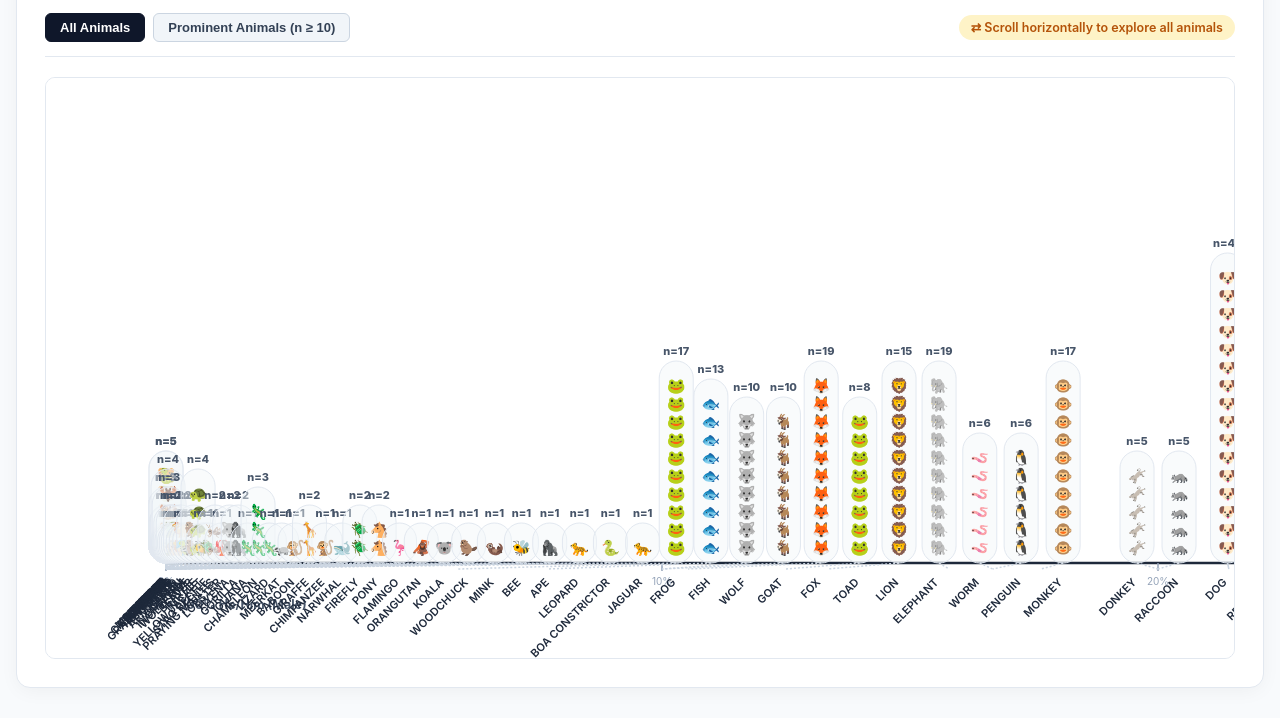
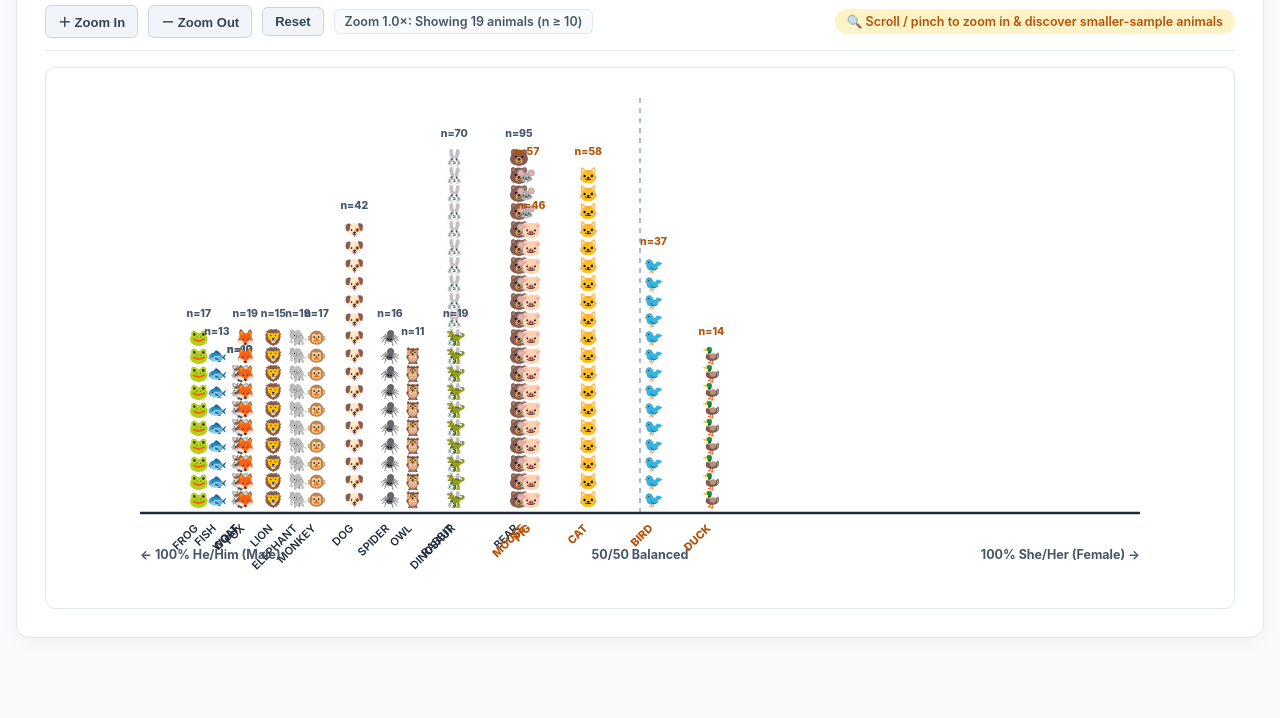
Before and after one commit to sarojiniswaminathan/assignment2_bearswillbeboys, a plain HTML site: page index.html in a window 1280 px wide. Shown: the part 121-839 px from the top of the page. After the commit the page ends 800 px from the top, so only its background shows below. Drawn offline with nearby package versions, Linux system fonts and the light colour scheme.

Commit message:
Remove oval backgrounds from animal icon stacks

```diff
--- a/index.html
+++ b/index.html
@@ -2,7 +2,7 @@
 <html lang="en">
 <head>
   <meta charset="UTF-8">
-  <title>Bears Will Be Boys: Animal Gender Scale</title>
+  <title>Bears Will Be Boys: Animal Gender Scale (Semantic Zoom)</title>
   <script src="https://d3js.org/d3.v7.min.js"></script>
   <style>
     :root {
@@ -17,14 +17,14 @@
 
     body {
       margin: 0;
-      padding: 30px 16px;
+      padding: 24px 16px;
       font-family: -apple-system, BlinkMacSystemFont, "Segoe UI", Roboto, Helvetica, Arial, sans-serif;
       background-color: var(--bg);
       color: var(--text-main);
     }
 
     .container {
-      max-width: 1280px;
+      max-width: 1200px;
       margin: 0 auto;
       background: var(--card-bg);
       padding: 28px;
@@ -34,7 +34,7 @@
     }
 
     header {
-      margin-bottom: 16px;
+      margin-bottom: 14px;
     }
 
     h1 {
@@ -55,20 +55,21 @@
       display: flex;
       justify-content: space-between;
       align-items: center;
-      margin-top: 16px;
-      padding-bottom: 14px;
+      margin-top: 14px;
+      padding-bottom: 12px;
       border-bottom: 1px solid var(--border-color);
     }
 
-    .button-group {
+    .controls-group {
       display: flex;
-      gap: 8px;
+      align-items: center;
+      gap: 10px;
     }
 
-    .filter-btn {
+    .btn {
       background: #f1f5f9;
       border: 1px solid #cbd5e1;
-      padding: 6px 14px;
+      padding: 6px 12px;
       font-size: 13px;
       border-radius: 6px;
       cursor: pointer;
@@ -77,13 +78,21 @@
       transition: all 0.15s ease;
     }
 
-    .filter-btn.active {
-      background: #0f172a;
-      color: #ffffff;
-      border-color: #0f172a;
+    .btn:hover {
+      background: #e2e8f0;
     }
 
-    .scroll-hint {
+    .zoom-level-badge {
+      font-size: 12.5px;
+      font-weight: 600;
+      color: #475569;
+      background: #f8fafc;
+      padding: 4px 10px;
+      border-radius: 6px;
+      border: 1px solid #e2e8f0;
+    }
+
+    .zoom-instruction {
       font-size: 12.5px;
       color: #b45309;
       background: #fef3c7;
@@ -92,36 +101,25 @@
       font-weight: 600;
       display: inline-flex;
       align-items: center;
-      gap: 5px;
+      gap: 6px;
     }
 
-    /* Horizontally scrollable chart viewport */
-    #chart-scroll-container {
+    #chart-wrapper {
       position: relative;
-      margin-top: 20px;
-      overflow-x: auto;
-      overflow-y: hidden;
+      margin-top: 16px;
       border: 1px solid var(--border-color);
       border-radius: 10px;
       background: #ffffff;
-      scrollbar-width: thin;
-      scrollbar-color: #94a3b8 #f1f5f9;
+      overflow: hidden;
+      cursor: grab;
     }
 
-    #chart-scroll-container::-webkit-scrollbar {
-      height: 10px;
-    }
-    #chart-scroll-container::-webkit-scrollbar-track {
-      background: #f1f5f9;
-    }
-    #chart-scroll-container::-webkit-scrollbar-thumb {
-      background: #94a3b8;
-      border-radius: 5px;
+    #chart-wrapper:active {
+      cursor: grabbing;
     }
 
     svg {
       display: block;
-      overflow: visible;
     }
 
     /* Tooltip */
@@ -193,7 +191,7 @@
     }
 
     .animal-stack:hover {
-      opacity: 0.8;
+      opacity: 0.75;
     }
   </style>
 </head>
@@ -203,27 +201,26 @@
   <header>
     <h1>Bears Will Be Boys: Animal Gender Scale</h1>
     <p class="subtitle">
-      Horizontal position represents pronoun progression from 100% He/Him (Male) to 100% She/Her (Female).
-      Stack height indicates total books recorded ($n$).
+      Horizontal scale: Male (0% Female) to Female (100% Female)[cite: 2]. Stack height indicates total books recorded ($n$)[cite: 2].
     </p>
     <div class="toolbar">
-      <div class="button-group">
-        <!-- "All Animals" is active by default -->
-        <button class="filter-btn active" id="btn-all">All Animals</button>
-        <button class="filter-btn" id="btn-prominent">Prominent Animals (n &ge; 10)</button>
+      <div class="controls-group">
+        <button class="btn" id="btn-zoom-in">＋ Zoom In</button>
+        <button class="btn" id="btn-zoom-out">－ Zoom Out</button>
+        <button class="btn" id="btn-zoom-reset">Reset</button>
+        <span class="zoom-level-badge" id="visible-count-badge">Showing 19 animals (n &ge; 10)</span>
       </div>
-      <div class="scroll-hint">⇄ Scroll horizontally to explore all animals</div>
+      <div class="zoom-instruction">🔍 Scroll / pinch to zoom in &amp; discover smaller-sample animals</div>
     </div>
   </header>
 
-  <div id="chart-scroll-container">
+  <div id="chart-wrapper">
     <svg id="chart"></svg>
     <div id="tooltip" class="tooltip"></div>
   </div>
 </div>
 
 <script>
-// Icon dictionary mapping all 119 animals in the dataset
 const animalIcons = {
   bear: '🐻', rabbit: '🐰', cat: '🐱', mouse: '🐭', pig: '🐷',
   dog: '🐶', bird: '🐦', dinosaur: '🦖', elephant: '🐘', fox: '🦊',
@@ -253,6 +250,36 @@ const animalIcons = {
 
 const evenFive = new Set(["bird", "duck", "cat", "mouse", "pig"]);
 
+const containerEl = document.getElementById("chart-wrapper");
+const width = 1140;
+const height = 540;
+const margin = { top: 50, right: 70, bottom: 95, left: 70 };
+const innerWidth = width - margin.left - margin.right;
+const innerHeight = height - margin.top - margin.bottom;
+
+const svg = d3.select("#chart")
+  .attr("viewBox", `0 0 ${width} ${height}`)
+  .attr("width", "100%")
+  .attr("height", height);
+
+// Clip path so zooming elements don't spill outside chart margins
+svg.append("defs").append("clipPath")
+  .attr("id", "chart-clip")
+  .append("rect")
+  .attr("x", 0)
+  .attr("y", -margin.top)
+  .attr("width", innerWidth)
+  .attr("height", innerHeight + margin.top + margin.bottom);
+
+const mainG = svg.append("g")
+  .attr("transform", `translate(${margin.left},${margin.top})`);
+
+const zoomableG = mainG.append("g")
+  .attr("clip-path", "url(#chart-clip)");
+
+const stacksG = zoomableG.append("g").attr("class", "stacks-group");
+const tooltip = d3.select("#tooltip");
+
 d3.csv("kids-book-animals.csv").then(rawData => {
   const grouped = d3.rollup(
     rawData,
@@ -274,57 +301,7 @@ d3.csv("kids-book-animals.csv").then(rawData => {
     ...meta
   })).sort((a, b) => a.pctFemale - b.pctFemale);
 
-  const tooltip = d3.select("#tooltip");
-
-  // Dynamic separation to handle dense animal placement
-  function separateX(data, innerWidth, minDistance = 42) {
-    const xScale = d3.scaleLinear().domain([0, 100]).range([0, innerWidth]);
-    const positions = data.map(d => ({
-      origX: xScale(d.pctFemale),
-      x: xScale(d.pctFemale),
-      data: d
-    }));
-
-    for (let iter = 0; iter < 150; iter++) {
-      let moved = false;
-      for (let i = 0; i < positions.length - 1; i++) {
-        const cur = positions[i];
-        const next = positions[i + 1];
-        const diff = next.x - cur.x;
-        if (diff < minDistance) {
-          const shift = (minDistance - diff) / 2;
-          cur.x = Math.max(0, cur.x - shift);
-          next.x = Math.min(innerWidth, next.x + shift);
-          moved = true;
-        }
-      }
-      if (!moved) break;
-    }
-    return { positions, xScale };
-  }
-
-  function render(showAll = true) {
-    const data = showAll
-      ? dataset
-      : dataset.filter(d => d.total >= 10);
-
-    // Dynamic width: wider canvas for all 119 animals, narrower for prominent
-    const chartWidth = showAll ? 5200 : 2200;
-    const chartHeight = 580;
-    const margin = { top: 60, right: 120, bottom: 95, left: 120 };
-
-    const innerWidth = chartWidth - margin.left - margin.right;
-    const innerHeight = chartHeight - margin.top - margin.bottom;
-
-    const svg = d3.select("#chart");
-    svg.selectAll("*").remove(); // Clear previous drawing
-
-    svg.attr("width", chartWidth).attr("height", chartHeight);
-
-    const mainG = svg.append("g")
-      .attr("transform", `translate(${margin.left},${margin.top})`);
-
-    const { positions, xScale } = separateX(data, innerWidth, showAll ? 42 : 56);
+  const baseScale = d3.scaleLinear().domain([0, 100]).range([0, innerWidth]);
 
   // Baseline axis
   mainG.append("line")
@@ -332,105 +309,69 @@ d3.csv("kids-book-animals.csv").then(rawData => {
     .attr("x1", 0).attr("x2", innerWidth)
     .attr("y1", innerHeight).attr("y2", innerHeight);
 
-    // 50/50 midline
-    mainG.append("line")
-      .attr("class", "midline")
-      .attr("x1", xScale(50)).attr("x2", xScale(50))
-      .attr("y1", -20).attr("y2", innerHeight);
-
-    // Scale end labels
+  // Labels
   mainG.append("text").attr("class", "axis-label")
     .attr("x", 0).attr("y", innerHeight + 46)
     .text("← 100% He/Him (Male)");
-
-    mainG.append("text").attr("class", "axis-label")
-      .attr("x", xScale(50)).attr("y", innerHeight + 46)
-      .attr("text-anchor", "middle")
-      .text("50/50 Balanced");
 
   mainG.append("text").attr("class", "axis-label")
     .attr("x", innerWidth).attr("y", innerHeight + 46)
     .attr("text-anchor", "end")
     .text("100% She/Her (Female) →");
 
-    // Percentage ticks along baseline
-    for (let p = 0; p <= 100; p += 10) {
-      mainG.append("line")
-        .attr("x1", xScale(p)).attr("x2", xScale(p))
-        .attr("y1", innerHeight).attr("y2", innerHeight + 8)
-        .attr("stroke", "#94a3b8")
-        .attr("stroke-width", 1.5);
+  // Midline group
+  const midlineG = zoomableG.append("g").attr("class", "midline-g");
+  midlineG.append("line")
+    .attr("class", "midline")
+    .attr("y1", -20).attr("y2", innerHeight);
 
-      mainG.append("text")
-        .attr("x", xScale(p))
-        .attr("y", innerHeight + 22)
+  midlineG.append("text")
+    .attr("class", "axis-label")
+    .attr("y", innerHeight + 46)
     .attr("text-anchor", "middle")
-        .attr("font-size", "10px")
-        .attr("fill", "#94a3b8")
-        .text(p + "%");
-    }
+    .text("50/50 Balanced");
 
-    const stackContainer = mainG.append("g").attr("class", "stacks");
-
-    const stacks = stackContainer.selectAll(".animal-stack")
-      .data(positions, d => d.data.animal)
+  // Create element nodes for each animal
+  const animalNodes = stacksG.selectAll(".animal-stack")
+    .data(dataset, d => d.animal)
     .enter()
     .append("g")
     .attr("class", "animal-stack")
-      .attr("cursor", "pointer")
-      .attr("transform", d => `translate(${d.x}, 0)`);
+    .attr("cursor", "pointer");
 
-    stacks.each(function(pos) {
+  animalNodes.each(function(d) {
     const g = d3.select(this);
-      const d = pos.data;
     const icon = animalIcons[d.animal] || "🐾";
     const isEven = evenFive.has(d.animal);
 
     const step = 18;
-      // Stacking logic: 1 icon per book for small counts; scales logarithmically/proportionally for huge stacks
-      const stackCount = d.total <= 8
-        ? d.total
-        : Math.min(22, 8 + Math.round((d.total - 8) / 4.5));
+    const stackCount = d.total <= 8 ? d.total : Math.min(20, 8 + Math.round((d.total - 8) / 4.5));
+    const stackTopY = innerHeight - (stackCount * step) - 10;
 
-      const stackTopY = innerHeight - (stackCount * step) - 10;
-      const deltaX = pos.origX - pos.x;
+    // Invisible transparent overlay box to capture hover/mouse events across the stack
+    g.append("rect")
+      .attr("x", -18)
+      .attr("y", stackTopY - 14)
+      .attr("width", 36)
+      .attr("height", innerHeight - (stackTopY - 14))
+      .attr("fill", "transparent");
 
-      // Leader tick line linking stack to exact pronoun % on baseline
-      g.append("line")
-        .attr("x1", 0).attr("y1", innerHeight)
-        .attr("x2", deltaX).attr("y2", innerHeight + 6)
-        .attr("stroke", isEven ? "#f59e0b" : "#cbd5e1")
-        .attr("stroke-width", 1.5)
-        .attr("stroke-dasharray", Math.abs(deltaX) > 2 ? "2,2" : "none");
-
-      // Stack container bracket pill
-      const colW = 34;
-      g.append("rect")
-        .attr("x", -colW / 2)
-        .attr("y", stackTopY - 12)
-        .attr("width", colW)
-        .attr("height", innerHeight - (stackTopY - 12))
-        .attr("rx", 17)
-        .attr("fill", isEven ? "rgba(254, 243, 199, 0.55)" : "rgba(241, 245, 249, 0.45)")
-        .attr("stroke", isEven ? "#f59e0b" : "#e2e8f0")
-        .attr("stroke-width", isEven ? 2 : 1);
-
-      // Vertically stacked animal icons
+    // Pure stacked icons (no oval border)
     for (let i = 0; i < stackCount; i++) {
       g.append("text")
         .attr("x", 0)
-          .attr("y", innerHeight - 10 - (i * step))
+        .attr("y", innerHeight - 8 - (i * step))
         .attr("text-anchor", "middle")
-          .attr("font-size", "15px")
+        .attr("font-size", "16px")
         .text(icon);
     }
 
-      // Sample count badge above stack
+    // Top n frequency badge
     g.append("text")
       .attr("x", 0)
-        .attr("y", stackTopY - 18)
+      .attr("y", stackTopY - 6)
       .attr("text-anchor", "middle")
-        .attr("font-size", "11px")
+      .attr("font-size", "10.5px")
       .attr("font-weight", "800")
       .attr("fill", isEven ? "#b45309" : "#475569")
       .text(`n=${d.total}`);
@@ -438,18 +379,17 @@ d3.csv("kids-book-animals.csv").then(rawData => {
     // Diagonal animal name label (angled -45 degrees)
     g.append("text")
       .attr("x", 0)
-        .attr("y", innerHeight + 20)
+      .attr("y", innerHeight + 16)
       .attr("text-anchor", "end")
-        .attr("transform", `rotate(-45, 0, ${innerHeight + 20})`)
+      .attr("transform", `rotate(-45, 0, ${innerHeight + 16})`)
       .attr("font-size", "11px")
       .attr("font-weight", isEven ? "800" : "600")
       .attr("fill", isEven ? "#b45309" : "#1e293b")
       .text(d.animal.toUpperCase());
   });
 
-    // Tooltip hover bindings
-    stacks.on("mouseover", (event, pos) => {
-      const d = pos.data;
+  // Tooltip bindings
+  animalNodes.on("mouseover", (event, d) => {
     tooltip.style("visibility", "visible")
       .html(`
         <div class="tooltip-header">
@@ -467,34 +407,70 @@ d3.csv("kids-book-animals.csv").then(rawData => {
       `);
   })
   .on("mousemove", (event) => {
-      const containerRect = document.getElementById("chart-scroll-container").getBoundingClientRect();
+    const containerRect = containerEl.getBoundingClientRect();
     const leftPos = event.clientX - containerRect.left + 15;
     const topPos = event.clientY - containerRect.top - 70;
+    tooltip.style("top", `${Math.max(10, topPos)}px`).style("left", `${leftPos}px`);
+  })
+  .on("mouseout", () => tooltip.style("visibility", "hidden"));
 
-      tooltip
-        .style("top", `${Math.max(10, topPos)}px`)
-        .style("left", `${leftPos}px`);
-    })
-    .on("mouseout", () => {
-      tooltip.style("visibility", "hidden");
-    });
+  // Zoom handling logic
+  const zoom = d3.zoom()
+    .scaleExtent([1, 8])
+    .translateExtent([[0, 0], [innerWidth, innerHeight]])
+    .on("zoom", (event) => {
+      const transform = event.transform;
+      const newXScale = transform.rescaleX(baseScale);
+
+      // Reposition 50/50 midline
+      const midX = newXScale(50);
+      midlineG.attr("transform", `translate(${midX}, 0)`);
+
+      // Determine visibility threshold based on zoom level k
+      let minN = 10;
+      if (transform.k >= 4.0) minN = 1;
+      else if (transform.k >= 2.6) minN = 2;
+      else if (transform.k >= 1.6) minN = 5;
+
+      let visibleCount = 0;
+
+      animalNodes.each(function(d) {
+        const node = d3.select(this);
+        const isVisible = d.total >= minN;
+        const posX = newXScale(d.pctFemale);
+
+        node.attr("transform", `translate(${posX}, 0)`);
+
+        if (isVisible && posX >= -40 && posX <= innerWidth + 40) {
+          node.style("display", "block").style("opacity", 1);
+          visibleCount++;
+        } else {
+          node.style("display", "none").style("opacity", 0);
         }
-
-  // DEFAULT VIEW: All Animals
-  render(true);
-
-  // Button filter click triggers
-  d3.select("#btn-all").on("click", function() {
-    d3.selectAll(".filter-btn").classed("active", false);
-    d3.select(this).classed("active", true);
-    render(true);
       });
 
-  d3.select("#btn-prominent").on("click", function() {
-    d3.selectAll(".filter-btn").classed("active", false);
-    d3.select(this).classed("active", true);
-    render(false);
+      d3.select("#visible-count-badge").text(
+        `Zoom ${transform.k.toFixed(1)}×: Showing ${visibleCount} animals (n ≥ ${minN})`
+      );
     });
+
+  svg.call(zoom);
+
+  // Zoom Button Controls
+  d3.select("#btn-zoom-in").on("click", () => {
+    svg.transition().duration(400).call(zoom.scaleBy, 1.4);
+  });
+
+  d3.select("#btn-zoom-out").on("click", () => {
+    svg.transition().duration(400).call(zoom.scaleBy, 0.7);
+  });
+
+  d3.select("#btn-zoom-reset").on("click", () => {
+    svg.transition().duration(500).call(zoom.transform, d3.zoomIdentity);
+  });
+
+  // Initial render at 1x
+  svg.call(zoom.transform, d3.zoomIdentity);
 });
 </script>
 </body>
```
Lines whose indentation alone changed are shown as unchanged.
